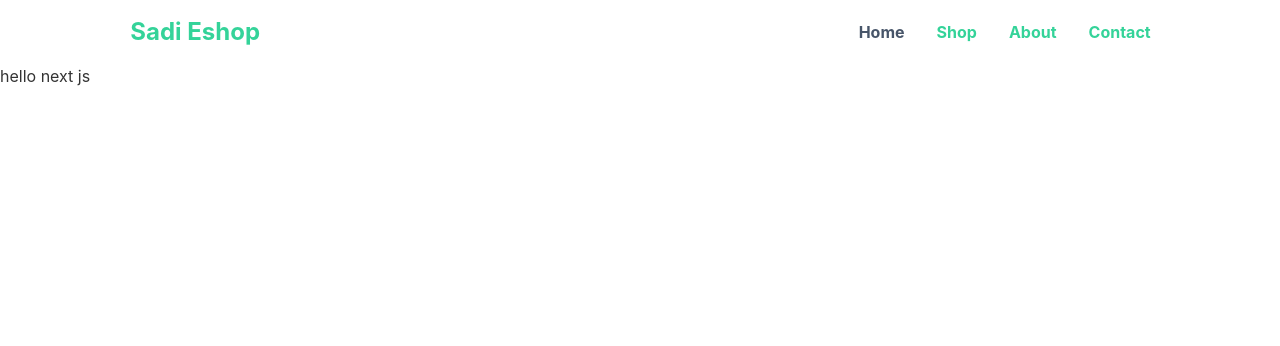
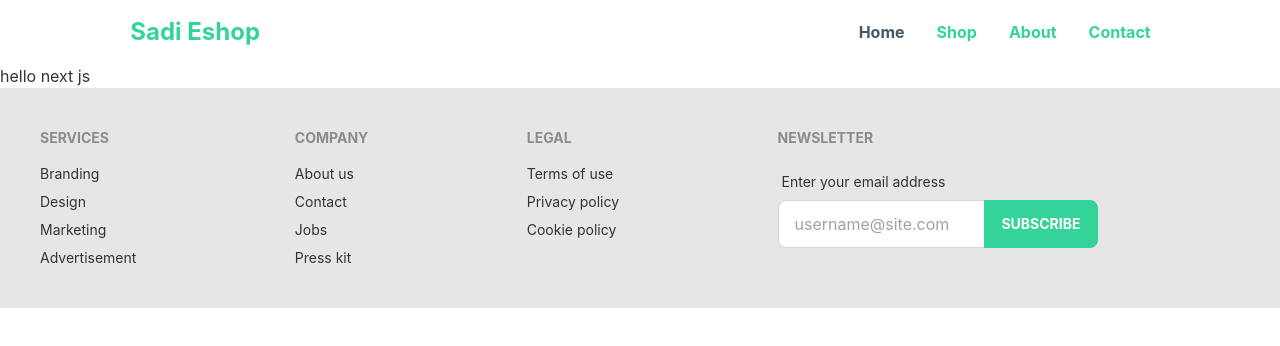
Before and after one commit to sadi-tanvir/Sadi-EShop, a Next.js app: page / in a window 1280 px wide. Shown: the top 346 px of the page. Built offline with nearby package versions, Linux system fonts and the light colour scheme.

Commit message:
added Footer section

```diff
--- /dev/null
+++ b/components/Footer.js
@@ -0,0 +1,44 @@
+import React from 'react';
+
+const Footer = () => {
+    return (
+        <>
+            <footer className="footer p-10 bg-base-200 text-base-content">
+                <div>
+                    <span className="footer-title">Services</span>
+                    <a className="link link-hover">Branding</a>
+                    <a className="link link-hover">Design</a>
+                    <a className="link link-hover">Marketing</a>
+                    <a className="link link-hover">Advertisement</a>
+                </div>
+                <div>
+                    <span className="footer-title">Company</span>
+                    <a className="link link-hover">About us</a>
+                    <a className="link link-hover">Contact</a>
+                    <a className="link link-hover">Jobs</a>
+                    <a className="link link-hover">Press kit</a>
+                </div>
+                <div>
+                    <span className="footer-title">Legal</span>
+                    <a className="link link-hover">Terms of use</a>
+                    <a className="link link-hover">Privacy policy</a>
+                    <a className="link link-hover">Cookie policy</a>
+                </div>
+                <div>
+                    <span className="footer-title">Newsletter</span>
+                    <div className="form-control w-80">
+                        <label className="label">
+                            <span className="label-text">Enter your email address</span>
+                        </label>
+                        <div className="relative">
+                            <input type="text" placeholder="username@site.com" className="input input-bordered w-full pr-16" />
+                            <button className="btn btn-primary absolute top-0 right-0 rounded-l-none text-white font-bold">Subscribe</button>
+                        </div>
+                    </div>
+                </div>
+            </footer>
+        </>
+    );
+};
+
+export default Footer;
--- a/pages/_app.js
+++ b/pages/_app.js
@@ -1,4 +1,5 @@
 import Navbar from '../components/Navbar/Navbar'
+import Footer from '../components/Footer'
 import '../styles/globals.css'
 
 function MyApp({ Component, pageProps }) {
@@ -6,6 +7,7 @@
     <>
       <Navbar />
       <Component {...pageProps} />
+      <Footer />
     </>
   )
 }
```
